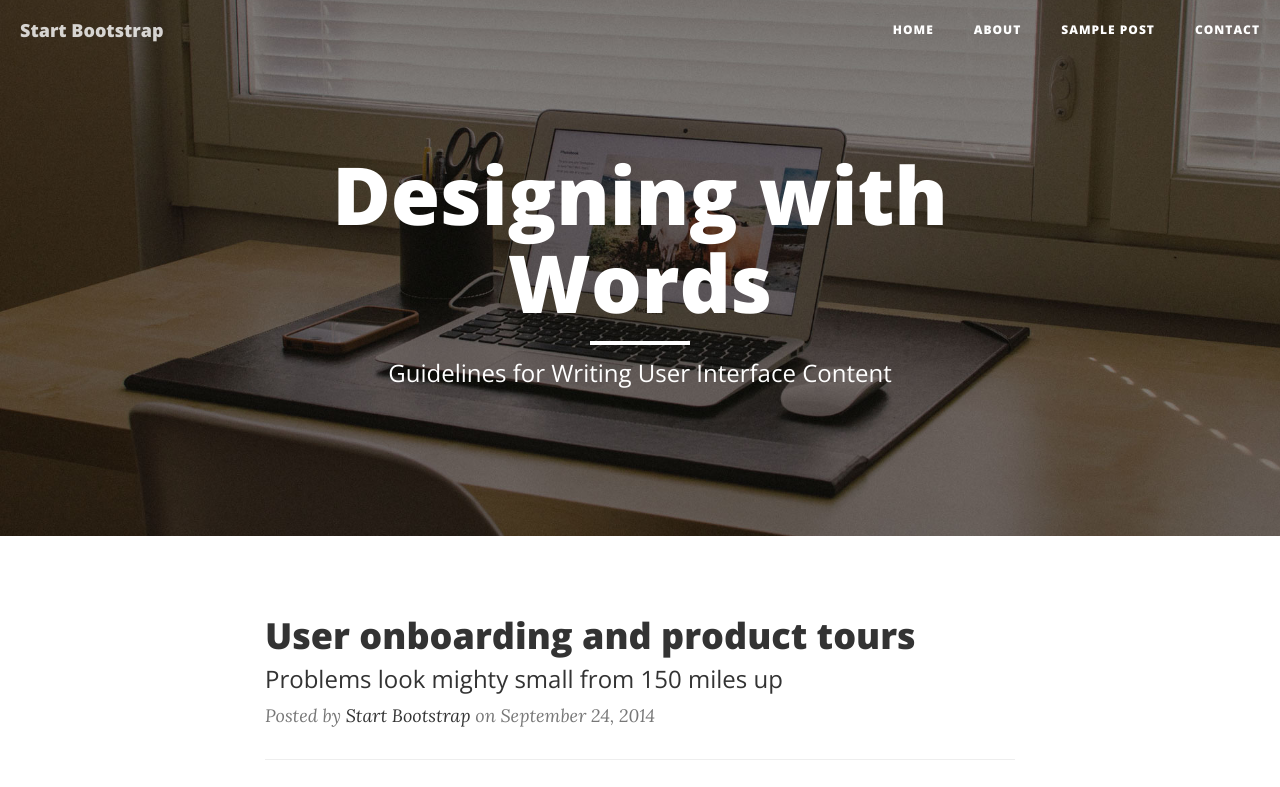
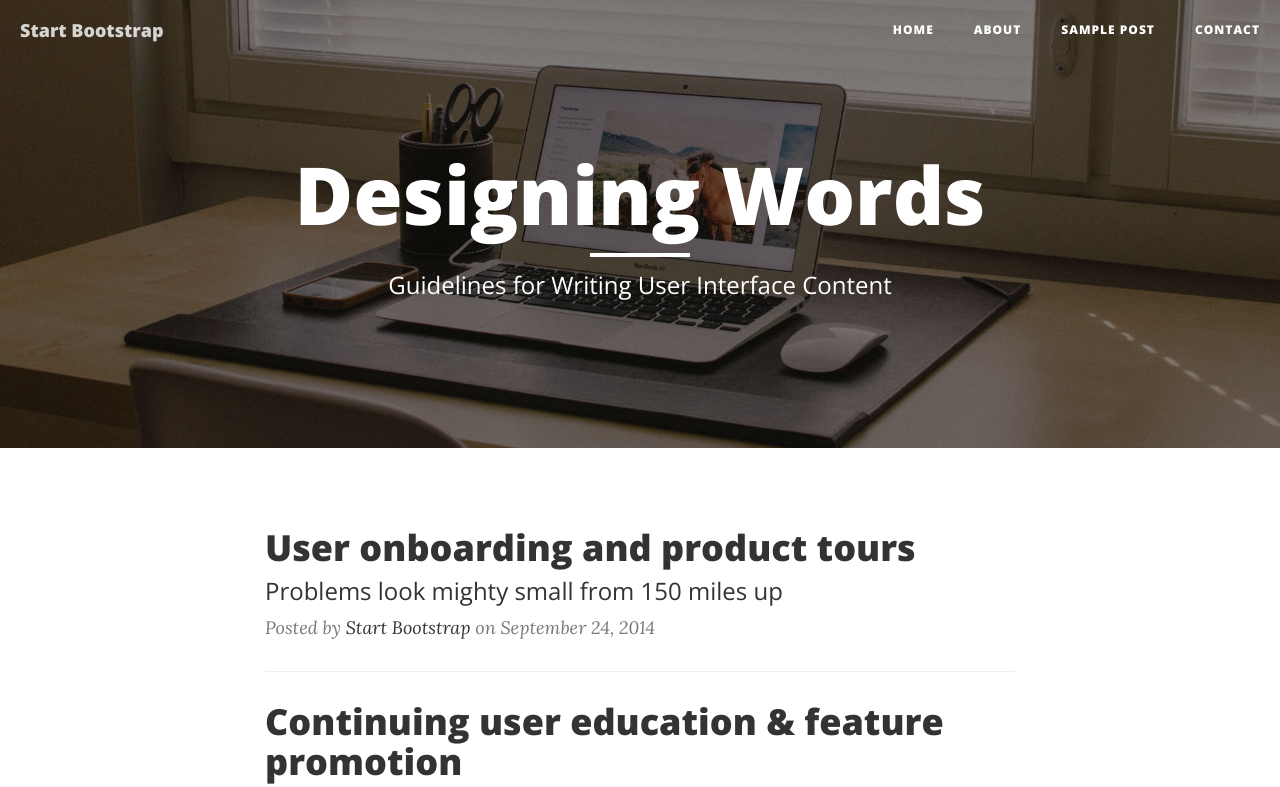
Before and after one commit to angelagorden/example, a website: page index.html in a window 1280 px wide. Shown: the top 787 px of the page. Drawn offline with nearby package versions, Linux system fonts and the light colour scheme.

Commit message:
Removed "with"
Designing Words or Designing with Words?

```diff
--- a/index.html
+++ b/index.html
@@ -74,7 +74,7 @@
             <div class="row">
                 <div class="col-lg-8 col-lg-offset-2 col-md-10 col-md-offset-1">
                     <div class="site-heading">
-                        <h1>Designing with Words</h1>
+                        <h1>Designing Words</h1>
                         <hr class="small">
                         <span class="subheading">Guidelines for Writing User Interface Content</span>
                     </div>
```
